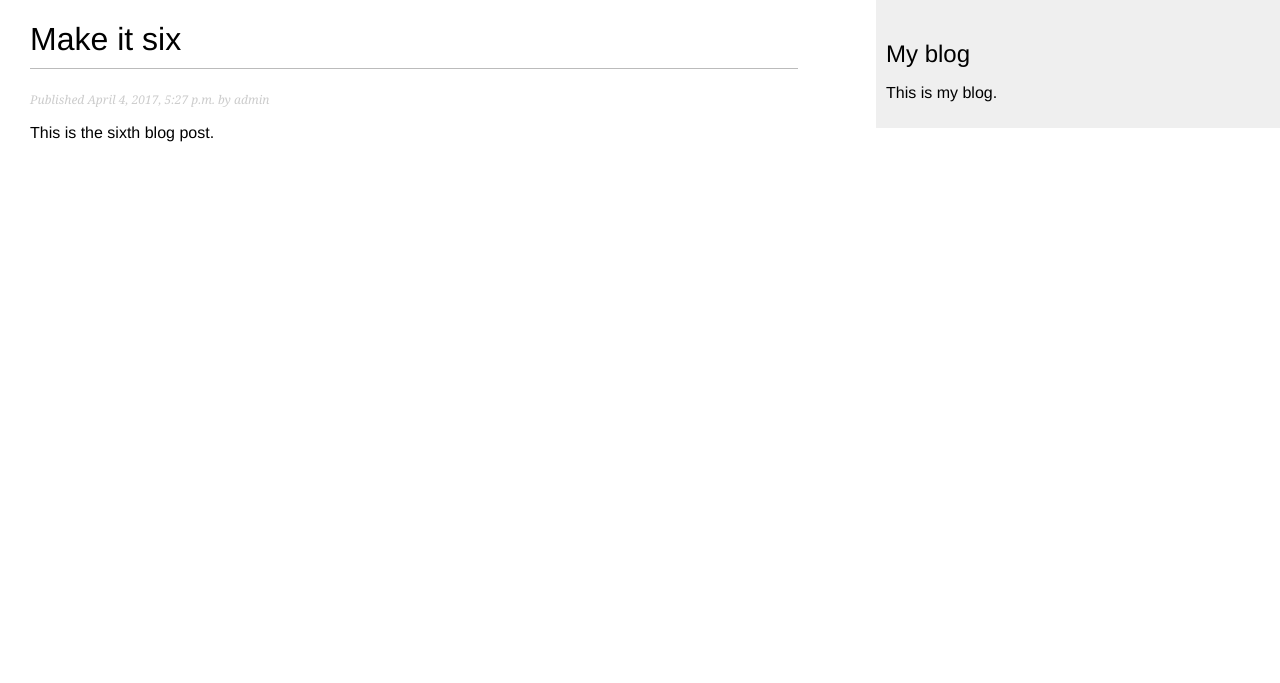
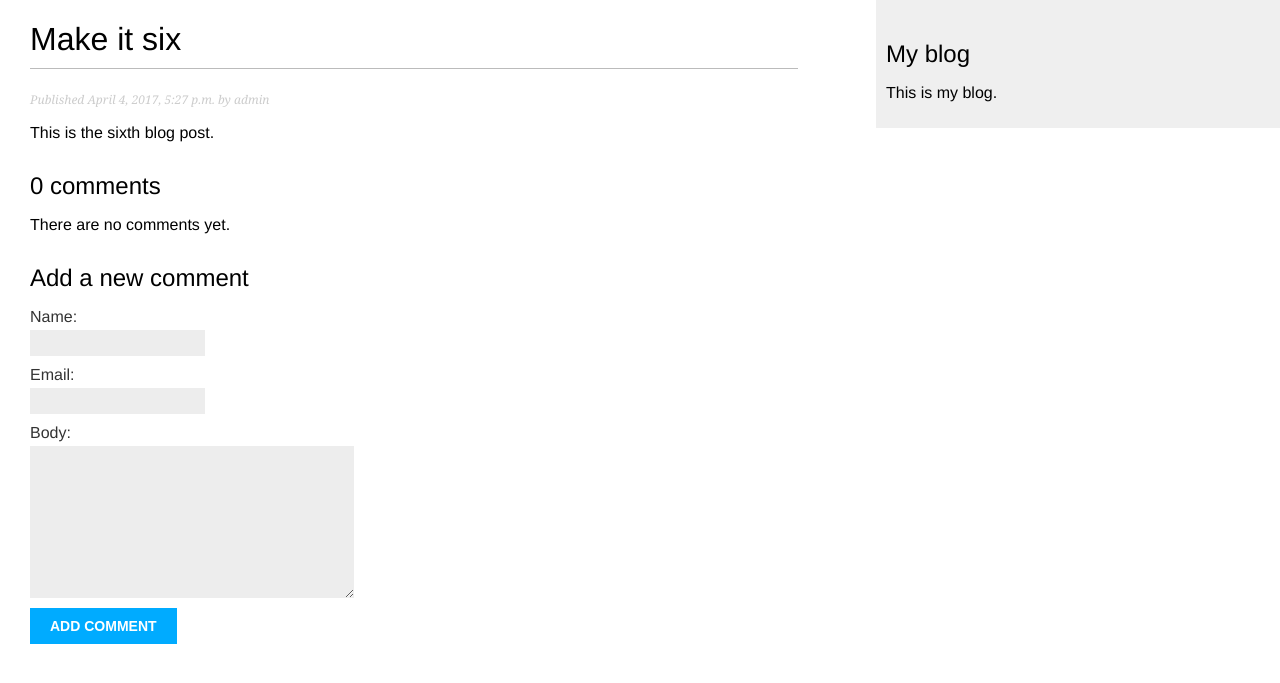
Before and after one commit to ldmcdaniel/django_blog, a Django app: a page that uses django_blog/blog/templates/blog/post/detail.html in a window 1280 px wide. Shown: the top 683 px of the page. Run offline with Django 3.2, Linux system fonts and the light colour scheme; data comes from the database, SQL or seed files in the repository; both versions use the stored data as it was after the commit.

Commit message:
Added commenting functionality to blog posts

```diff
--- /dev/null
+++ b/django_blog/blog/forms.py
@@ -0,0 +1,8 @@
+from django import forms
+from .models import Comment
+
+
+class CommentForm(forms.ModelForm):
+    class Meta:
+        model = Comment
+        fields = ('name', 'email', 'body')
--- a/django_blog/blog/models.py
+++ b/django_blog/blog/models.py
@@ -37,3 +37,19 @@ class Post(models.Model):
         return reverse('blog:post_detail', args=[self.publish.year,
                        self.publish.strftime('%m'),
                        self.publish.strftime('%d'), self.slug])
+
+
+class Comment(models.Model):
+    post = models.ForeignKey(Post, related_name='comments')
+    name = models.CharField(max_length=80)
+    email = models.EmailField()
+    body = models.TextField()
+    created = models.DateTimeField(auto_now_add=True)
+    updated = models.DateTimeField(auto_now=True)
+    active = models.BooleanField(default=True)
+
+    class Meta:
+        ordering = ('created',)
+
+    def __str__(self):
+        return 'Comment by {} on {}'.format(self.name, self.post)
--- a/django_blog/blog/templates/blog/post/detail.html
+++ b/django_blog/blog/templates/blog/post/detail.html
@@ -8,4 +8,30 @@
     Published {{ post.publish }} by {{ post.author }}
   </p>
   {{ post.body|linebreaks }}
+  {% with comments.count as total_comments %}
+    <h2>
+      {{ total_comments }} comment{{ total_comments|pluralize }}
+    </h2>
+  {% endwith %}
+  {% for comment in comments %}
+    <div class="comment">
+      <p class="info">
+        Comment {{ forloop.counter }} by {{ comment.name }}
+        {{ comment.created }}
+      </p>
+      {{ comment.body|linebreaks }}
+    </div>
+  {% empty %}
+    <p>There are no comments yet.</p>
+  {% endfor %}
+  {% if new_comment %}
+    <h2>Your comment has been added.</h2>
+  {% else %}
+    <h2>Add a new comment</h2>
+    <form action="." method="post">
+      {{ comment_form.as_p }}
+      {% csrf_token %}
+      <p><input type="submit" value="Add comment"></p>
+    </form>
+  {% endif %}
 {% endblock %}
--- a/django_blog/blog/views.py
+++ b/django_blog/blog/views.py
@@ -1,6 +1,7 @@
 from django.shortcuts import render, get_object_or_404
 from django.core.paginator import Paginator, EmptyPage, PageNotAnInteger
-from .models import Post
+from .models import Post, Comment
+from .forms import CommentForm
 from django.views.generic import ListView
 
 
@@ -24,7 +25,24 @@ def post_detail(request, year, month, day, post):
     post = get_object_or_404(Post, slug=post, status='published',
                              publish__year=year, publish__month=month,
                              publish__day=day)
-    return render(request, 'blog/post/detail.html', {'post': post})
+    # List of active comments for this post
+    comments = post.comments.filter(active=True)
+
+    if request.method == 'POST':
+        # A comment was posted
+        comment_form = CommentForm(data=request.POST)
+        if comment_form.is_valid():
+            # Create Comment object but don't save to db yet
+            new_comment = comment_form.save(commit=False)
+            # Assign the current post to the comment
+            new_comment.post = post
+            # Save the comment to the db
+            new_comment.save()
+    else:
+        comment_form = CommentForm()
+    return render(request, 'blog/post/detail.html',
+                  {'post': post, 'comments': comments,
+                   'comment_form': comment_form})
 
 
 class PostListView(ListView):
```
Also changed, not shown: django_blog/blog/admin.py (+10 -1 lines), django_blog/blog/migrations/0002_comment.py (added), django_blog/db.sqlite3.
